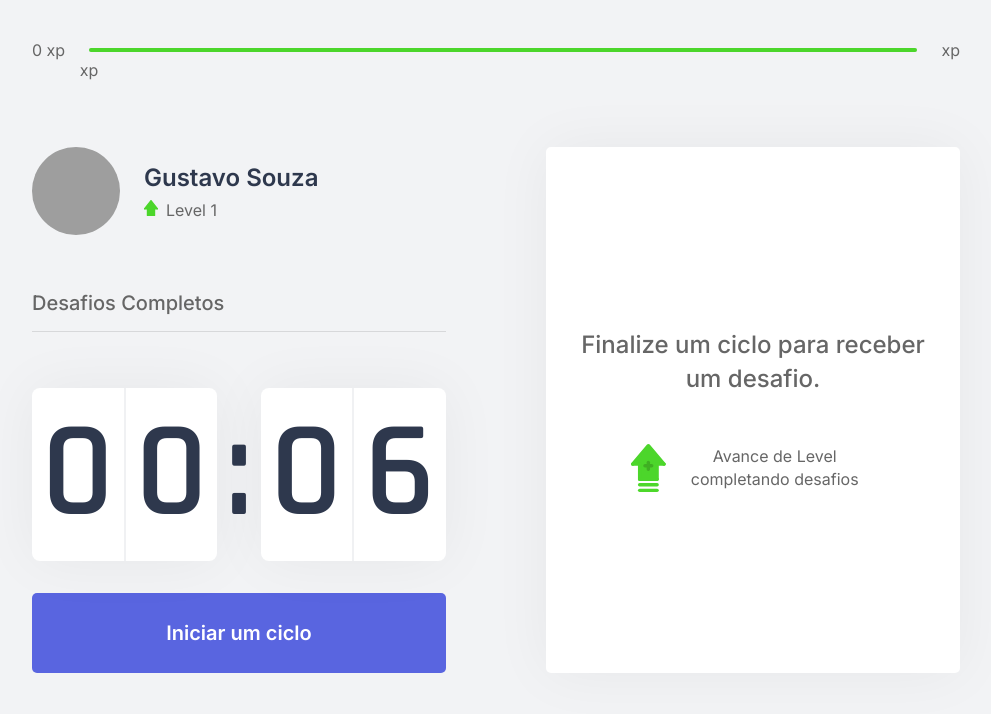
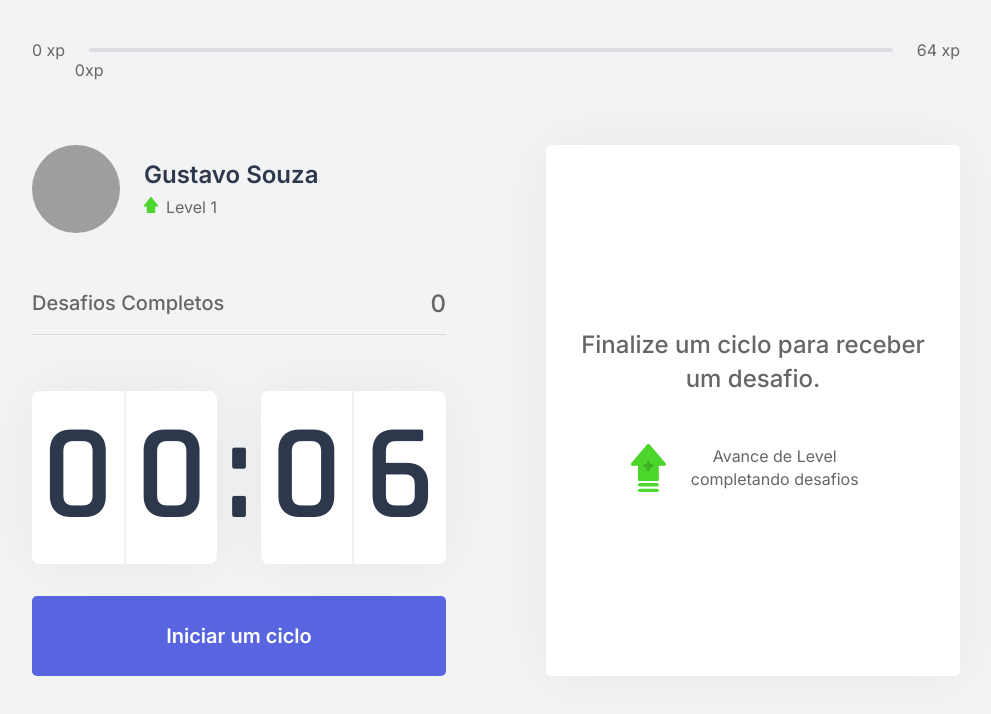
Before and after one commit to GustavoNapa/moveit-next, a Next.js app: page / in a window 1280 px wide. Shown: the top 714 px of the page, without its empty margins (144-1135 px from the left). Built offline with nearby package versions, Linux system fonts and the light colour scheme; grey boxes are pictures that could not be loaded.

Commit message:
Aula 3 - Release

```diff
--- a/src/pages/_app.tsx
+++ b/src/pages/_app.tsx
@@ -1,7 +1,12 @@
+import { ChallengesProvider } from '../contexts/ChallengesContext'
 import '../styles/global.css'
 
 function MyApp({ Component, pageProps }) {
-  return <Component {...pageProps} />
+  return (
+    <ChallengesProvider>
+      <Component {...pageProps} />
+    </ChallengesProvider>
+  )
 }
 
 export default MyApp
--- a/src/pages/index.tsx
+++ b/src/pages/index.tsx
@@ -1,5 +1,5 @@
 import Head from "next/head";
-import React, { ChangeEvent, useState } from "react";
+import React from "react";
 import ChallengeBox from "../components/ChallengeBox";
 import { CompletedChallanges } from "../components/CompletedChallenges";
 import { Countdown } from "../components/Countdown";
```
